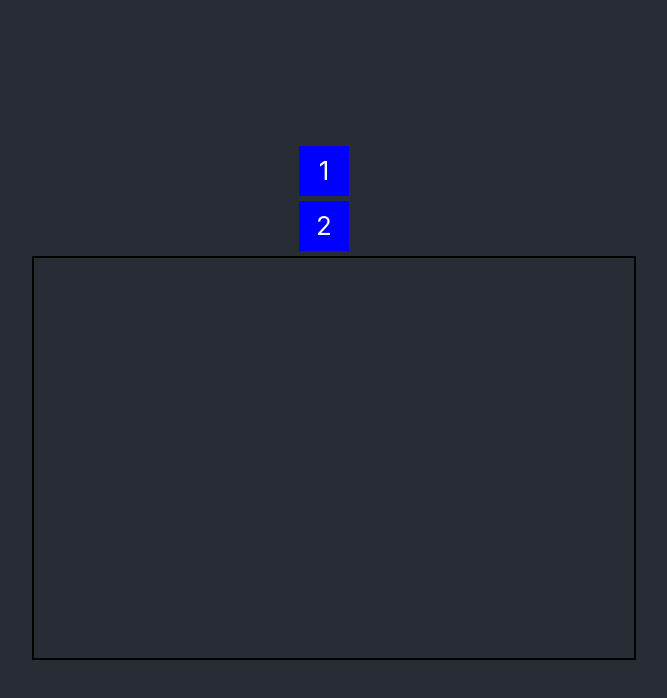
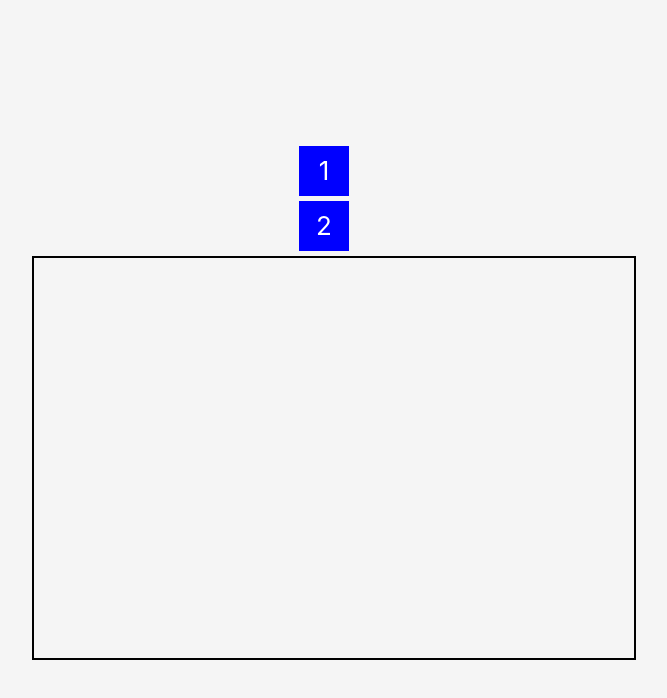
Before and after one commit to Hooobot/PreviouslyAt, a React (Create React App) app in the folder frontend/: page / in a window 1280 px wide. Shown: the top 698 px of the page, without its empty margins (306-973 px from the left). Built offline with nearby package versions, Linux system fonts and the light colour scheme.

Commit message:
More visible background contrast

```diff
--- a/frontend/src/App.css
+++ b/frontend/src/App.css
@@ -3,7 +3,7 @@
 }
 
 .App-header {
-  background-color: #282c34;
+  background-color: whitesmoke;
   min-height: 100vh;
   display: flex;
   flex-direction: column;
@@ -26,7 +26,7 @@
   width: 50px;
   height: 50px;
   margin: 5px;
-  background-color: blue!important;
+  background-color: blue !important;
   color: white;
   text-align: center;
   line-height: 50px;
```
